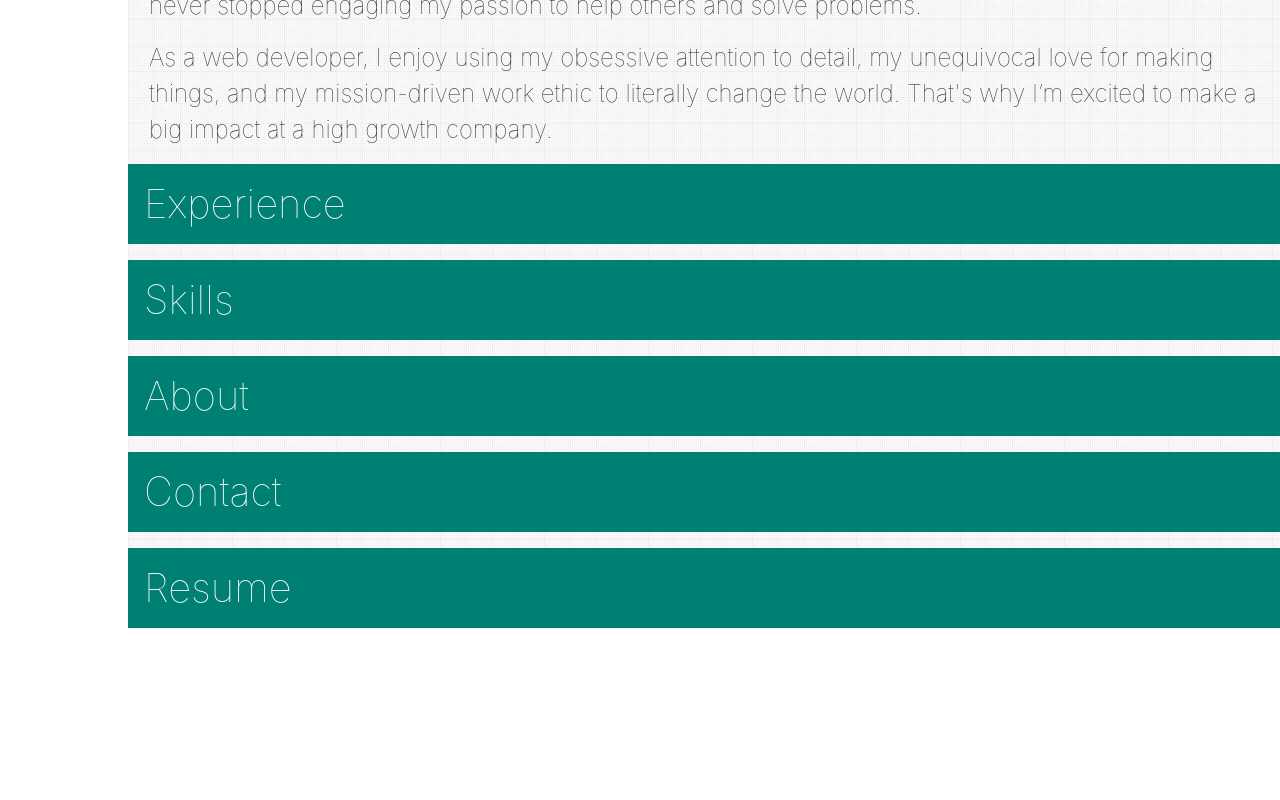
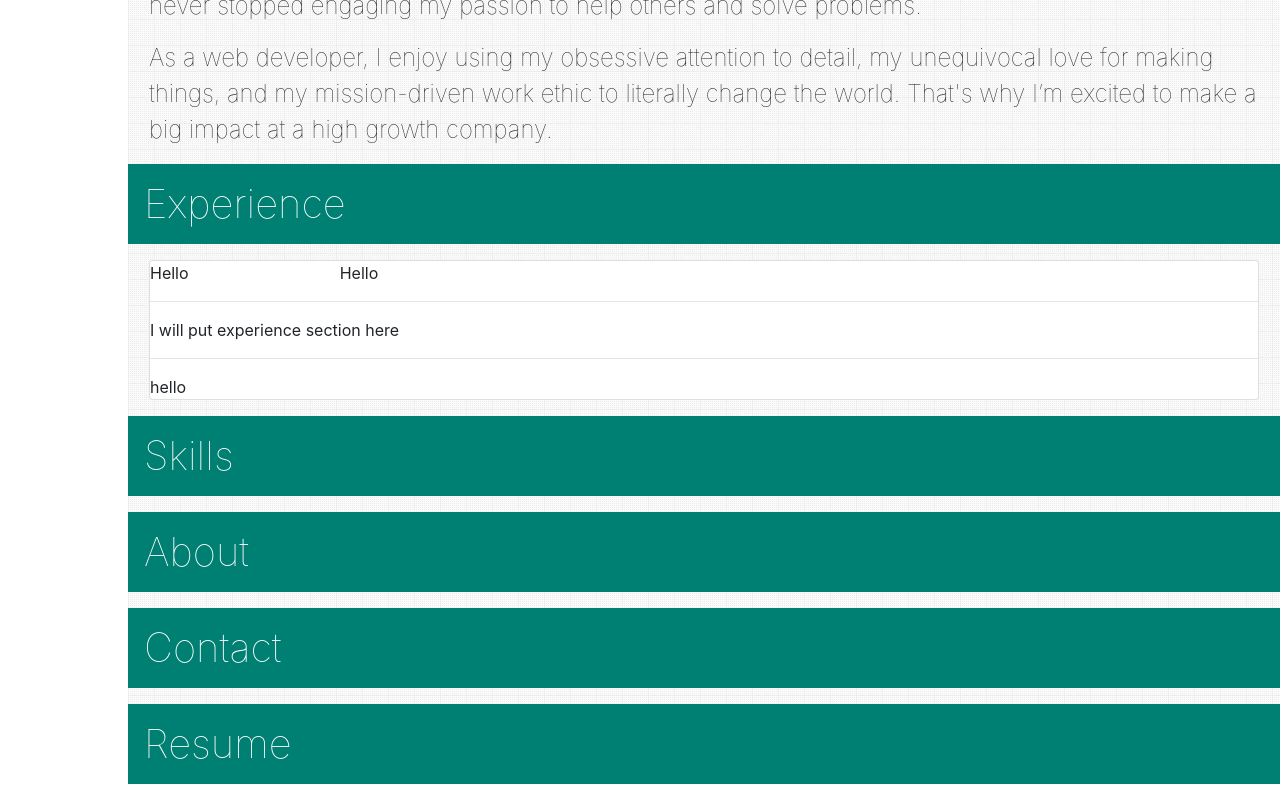
Before and after one commit to khanirrfan/portfolio, a React (Create React App) app: page / in a window 1280 px wide. Shown: the part 1125-1925 px from the top of the page. Before the commit the page ends 1769 px from the top, so only its background shows below. Built offline with nearby package versions, Linux system fonts and the light colour scheme.

Commit message:
experience card added

```diff
--- a/src/Experience/Experience.js
+++ b/src/Experience/Experience.js
@@ -3,8 +3,28 @@ import React, { Component } from 'react'
 export default class componentName extends Component {
     render() {
         return (
+            <div>
             <div className="headerClass">
             <h1>Experience </h1>
+            </div>
+            <div className="container">
+                <div className = "card">
+                    <div className="card-content">
+                           <div className="row">
+                                <div className="col-sm-12 col-md-2">Hello</div>
+                                <div className="col-sm-12 col-md-10">Hello</div>
+                           </div>
+                           <hr></hr>
+                           <div className="">
+                                        I will put experience section here
+                           </div>
+                    </div>
+                    <hr></hr>
+                    <div className="card-action">
+                        hello
+                    </div>
+                </div>
+            </div>
             </div>
         )
     }
```
Also changed, not shown: src/Experience/Experience.css (added), 1 other file (tests, documents, lock files or other folders).
